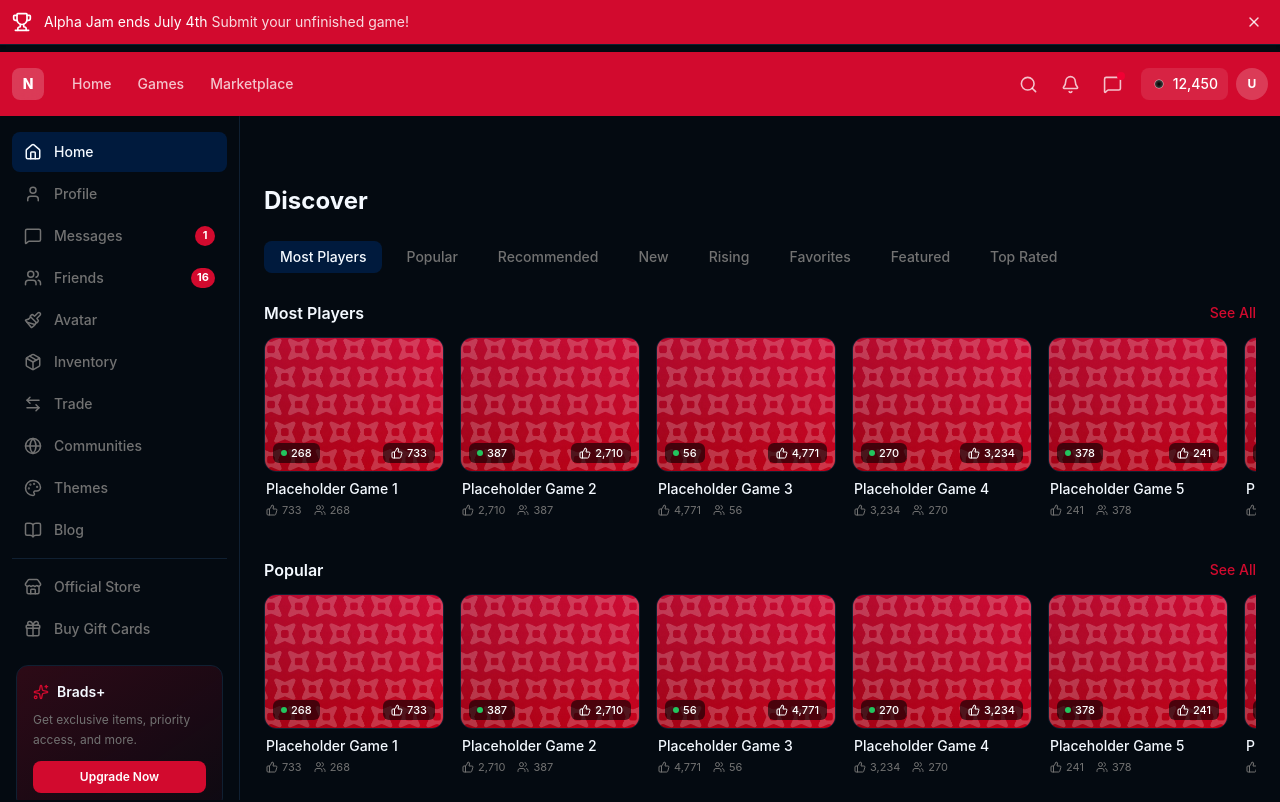
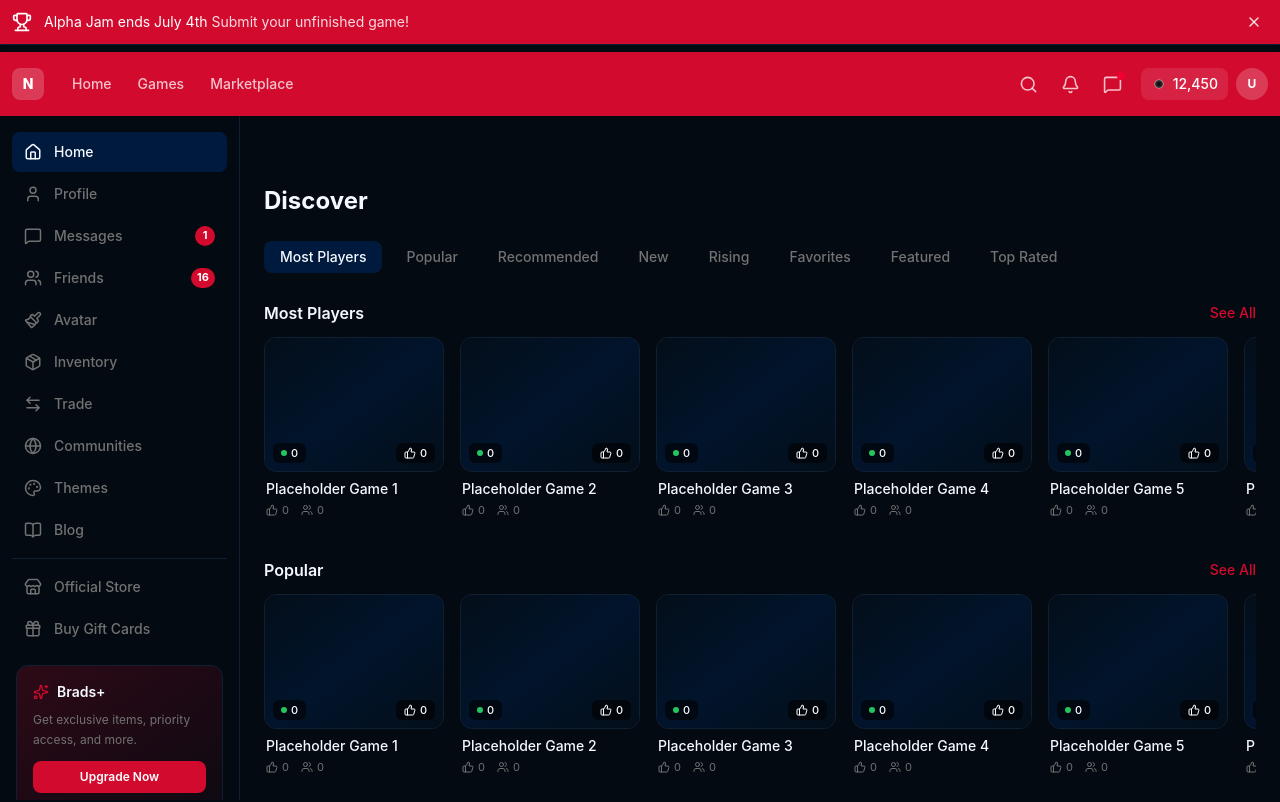
Before and after one commit to Pwooooo/Sox, a React (Vite) app: page / in a window 1280 px wide. Shown: the top 802 px of the page. Built offline with nearby package versions, Linux system fonts and the light colour scheme.

Commit message:
use gradient placeholder instead of image, stats show 0

```diff
--- a/src/pages/Home.tsx
+++ b/src/pages/Home.tsx
@@ -14,8 +14,8 @@ const CATEGORIES = [
 
 const games = Array.from({ length: 8 }, (_, i) => ({
   name: `Placeholder Game ${i + 1}`,
-  players: Math.floor(Math.random() * 500) + 1,
-  likes: Math.floor(Math.random() * 5000) + 100,
+  players: 0,
+  likes: 0,
 }))
 
 export function Home() {
@@ -54,18 +54,12 @@ export function Home() {
               {games.map((game) => (
                 <div key={game.name} className="group cursor-pointer w-[180px] shrink-0">
                   <div className="relative aspect-[4/3] rounded-xl overflow-hidden bg-card border border-border">
-                    <img
-                      src="/placeholder.webp"
-                      alt={game.name}
-                      className="size-full object-cover group-hover:scale-105 transition-transform duration-300"
-                    />
+                    <div className="size-full bg-gradient-to-br from-card via-accent/50 to-card group-hover:scale-105 transition-transform duration-300" />
                     <div className="absolute inset-0 bg-gradient-to-t from-black/60 to-transparent opacity-0 group-hover:opacity-100 transition-opacity" />
-                    {game.players > 0 && (
-                      <div className="absolute bottom-2 left-2 flex items-center gap-1 bg-black/60 rounded-md px-2 py-0.5">
-                        <span className="size-1.5 rounded-full bg-green" />
-                        <span className="text-[11px] font-medium text-white">{game.players}</span>
-                      </div>
-                    )}
+                    <div className="absolute bottom-2 left-2 flex items-center gap-1 bg-black/60 rounded-md px-2 py-0.5">
+                      <span className="size-1.5 rounded-full bg-green" />
+                      <span className="text-[11px] font-medium text-white">{game.players}</span>
+                    </div>
                     <div className="absolute bottom-2 right-2 flex items-center gap-1 bg-black/60 rounded-md px-2 py-0.5">
                       <ThumbsUp className="size-3 text-white" />
                       <span className="text-[11px] font-medium text-white">{game.likes.toLocaleString()}</span>
```
